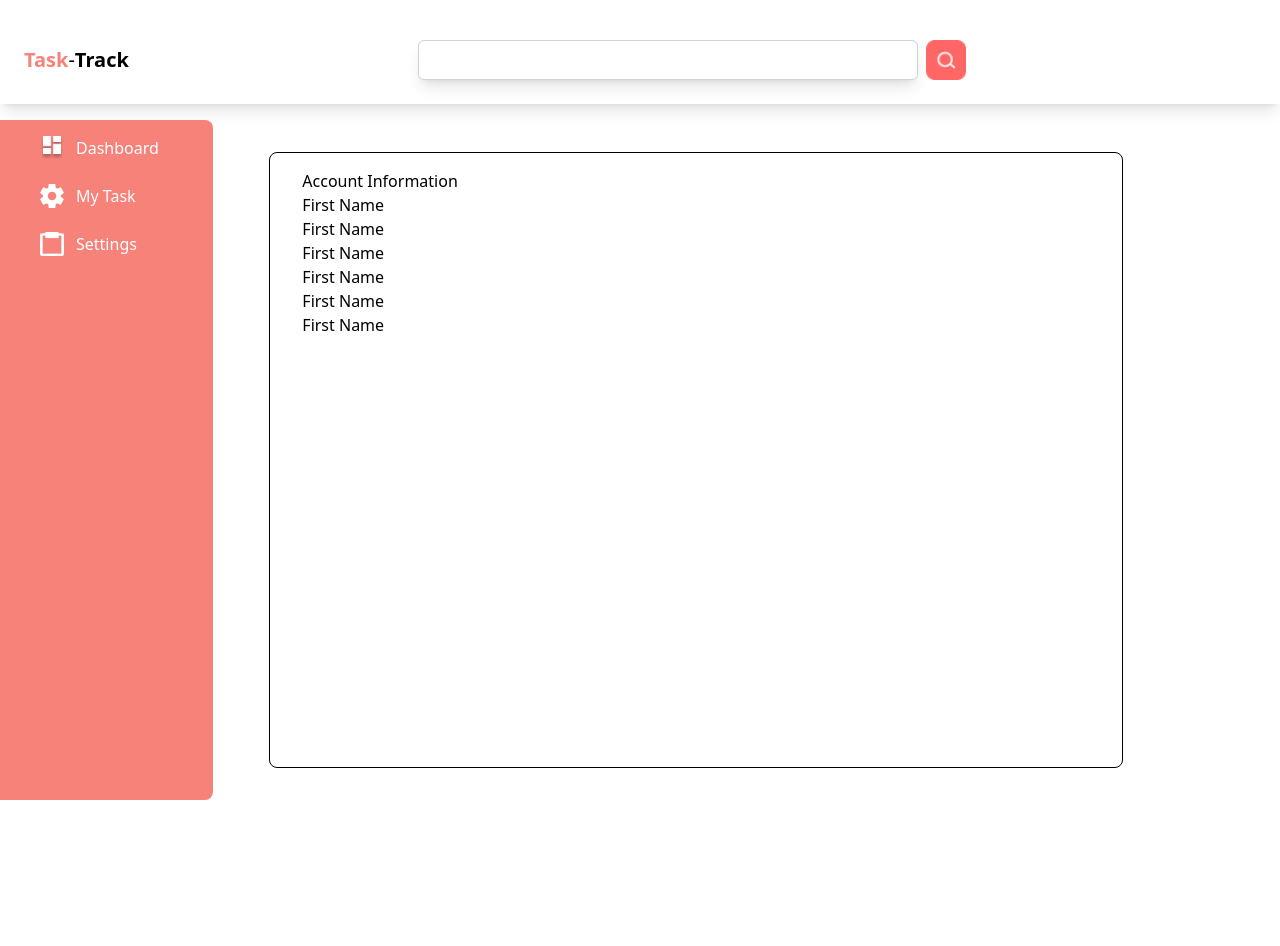
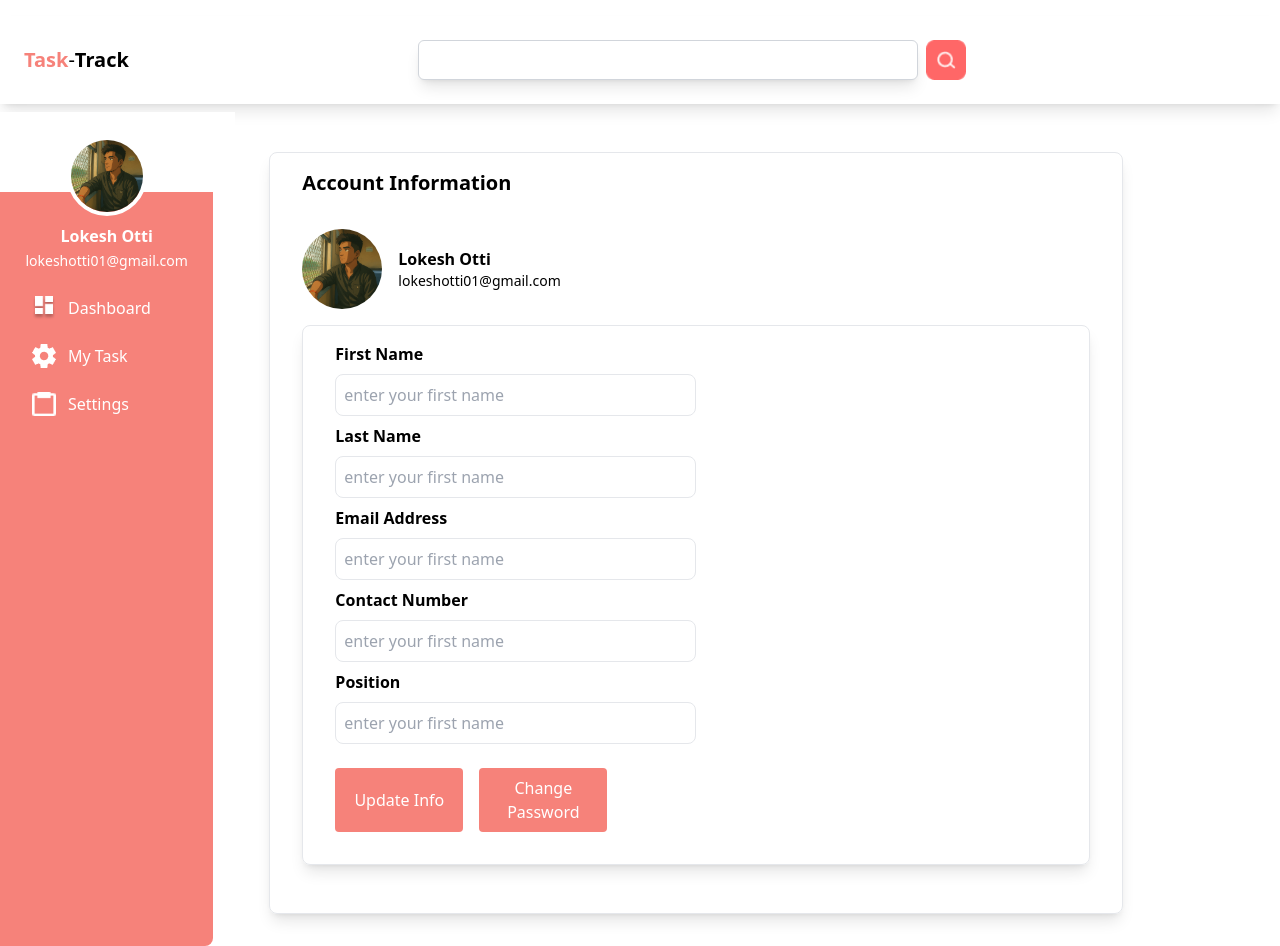
Before and after one commit to LokeshOtti29/TaskTrack, a React (Vite) app: page / in a window 1280 px wide. Both pictures are taken after a click on the button "My Task". Before the commit the page ends 800 px from the top, so only its background shows below. Built offline with nearby package versions, Linux system fonts and the light colour scheme.

Commit message:
Account-info-sidebar-ui-done

```diff
--- a/package.json
+++ b/package.json
@@ -27,6 +27,7 @@
     "eslint-plugin-react-refresh": "^0.4.20",
     "globals": "^16.3.0",
     "postcss": "^8.5.6",
+    "tailwind-scrollbar": "^3.1.0",
     "tailwindcss": "^3.4.17",
     "vite": "^7.0.4"
   }
--- a/src/components/UI/AccountInfo.jsx
+++ b/src/components/UI/AccountInfo.jsx
@@ -2,42 +2,78 @@ import React from "react";
 
 const AccountInfo = () => {
   return (
+    <div className=" w-full ">
+      <div className="pb-4">
+        <span className="font-semibold text-xl">Account Information</span>
+      </div>
+      <div className="mb-12 mt-4">
+        <div className="my-4 flex flex-row items-center gap-4">
           <div>
-      <div>
-        <span>Account Information</span>
+            <span className="r">
+              <img
+                src="/me.jpg"
+                alt="Avatar"
+                className="w-20 h-20 rounded-full object-cover"
+              />
+            </span>
           </div>
-      <div></div>
-      <div>
+          <div className="flex flex-col">
+            <span className="block font-semibold">Lokesh Otti</span>
+            <span className="text-sm">lokeshotti01@gmail.com</span>
+          </div>
+        </div>
+        <div className="w-[100%] pl-8 pt-4 pr-8 pb-4 border shadow-lg rounded-lg">
           <form>
-          <div>
-            <label>First Name</label>
-            <input type="text" />
+            <div className="flex flex-col gap-2 mb-2">
+              <label className="font-semibold">First Name</label>
+              <input
+                type="text"
+                className="border w-[50%] rounded-lg p-2"
+                placeholder="enter your first name"
+              />
             </div>
-          <div>
-            <label>First Name</label>
-            <input type="text" />
+            <div className="flex flex-col gap-2 mb-2">
+              <label className="font-semibold">Last Name</label>
+              <input
+                type="text"
+                className="border w-[50%] rounded-lg p-2"
+                placeholder="enter your first name"
+              />
             </div>
-          <div>
-            <label>First Name</label>
-            <input type="text" />
+            <div className="flex flex-col gap-2 mb-2">
+              <label className="font-semibold">Email Address</label>
+              <input
+                type="email"
+                className="border w-[50%] rounded-lg p-2"
+                placeholder="enter your first name"
+              />
             </div>
-          <div>
-            <label>First Name</label>
-            <input type="text" />
+            <div className="flex flex-col gap-2 mb-2">
+              <label className="font-semibold">Contact Number</label>
+              <input
+                type="number"
+                className="border w-[50%] rounded-lg p-2"
+                placeholder="enter your first name"
+              />
             </div>
-          <div>
-            <label>First Name</label>
-            <input type="text" />
+            <div className="flex flex-col gap-2 mb-2">
+              <label className="font-semibold">Position</label>
+              <input
+                type="text"
+                className="border w-[50%] rounded-lg p-2"
+                placeholder="enter your first name"
+              />
             </div>
-          <div>
-            <label>First Name</label>
-            <input type="text" />
-          </div>
-          <div>
-            <button></button>
-            <button></button>
+            <div className="flex flex-row gap-4">
+              <button className="w-[10vw] my-4 bg-[rgb(246,130,122)] text-white p-2 rounded">
+                Update Info
+              </button>
+              <button className=" w-[10vw] my-4 bg-[rgb(246,130,122)] text-white p-2 rounded">
+                Change Password
+              </button>
             </div>
           </form>
+        </div>
       </div>
     </div>
   );
--- a/src/components/UI/Home.jsx
+++ b/src/components/UI/Home.jsx
@@ -16,7 +16,7 @@ const Home = () => {
         <div className="basis-1/6 h-full">
           <Sidebar setPage={setPage} />
         </div>
-        <div className="basis-4/6  ml-12 mt-8 mb-8 flex flex-col items-start pl-8 pt-4 pr-8 border border-black rounded-lg">
+        <div className="basis-4/6  ml-12 mt-8 mb-8 flex flex-col items-start pl-8 pt-4 pr-8 border shadow-lg rounded-lg">
           <Rendercomponent page={page} />
         </div>
       </main>
--- a/src/components/UI/Sidebar.jsx
+++ b/src/components/UI/Sidebar.jsx
@@ -3,9 +3,21 @@ import { SIDE_BAR } from "../../constants/constant";
 
 const Sidebar = ({ setPage }) => {
   return (
-    <div className="h-full bg-[rgb(246,130,122)] text-white rounded-r-lg pl-10 pt-4">
-      <div></div>
-      <div className="flex flex-col gap-6">
+    <div className="h-full bg-[rgb(246,130,122)] text-white rounded-r-lg pt-4">
+      <div className="relative flex flex-col items-center">
+        <div className="absolute -top-6 left-1/2 -translate-x-1/2 w-[20vw] h-[10vh] bg-white z-10"></div>
+        <img
+          src="/me.jpg"
+          alt="Avatar"
+          className="w-20 h-20 rounded-full object-cover z-10 border-4 border-white"
+        />
+        <div className="mt-2 text-center">
+          <span className="block font-semibold">Lokesh Otti</span>
+          <span className="text-sm">lokeshotti01@gmail.com</span>
+        </div>
+      </div>
+
+      <div className="flex flex-col gap-6 pl-8 mt-6">
         {SIDE_BAR.map((sidebar, index) => (
           <div key={index} className="flex items-center gap-3">
             <img src={sidebar.IMAGE} alt={sidebar.NAME} className="w-6 h-6" />
@@ -18,7 +30,6 @@ const Sidebar = ({ setPage }) => {
           </div>
         ))}
       </div>
-      <div></div>
     </div>
   );
 };
--- a/tailwind.config.js
+++ b/tailwind.config.js
@@ -4,5 +4,5 @@ export default {
   theme: {
     extend: {},
   },
-  plugins: [],
+  plugins: [require("tailwind-scrollbar")],
 };
```
Also changed, not shown: public/me.jpg (added). Lines whose indentation alone changed are shown as unchanged.
